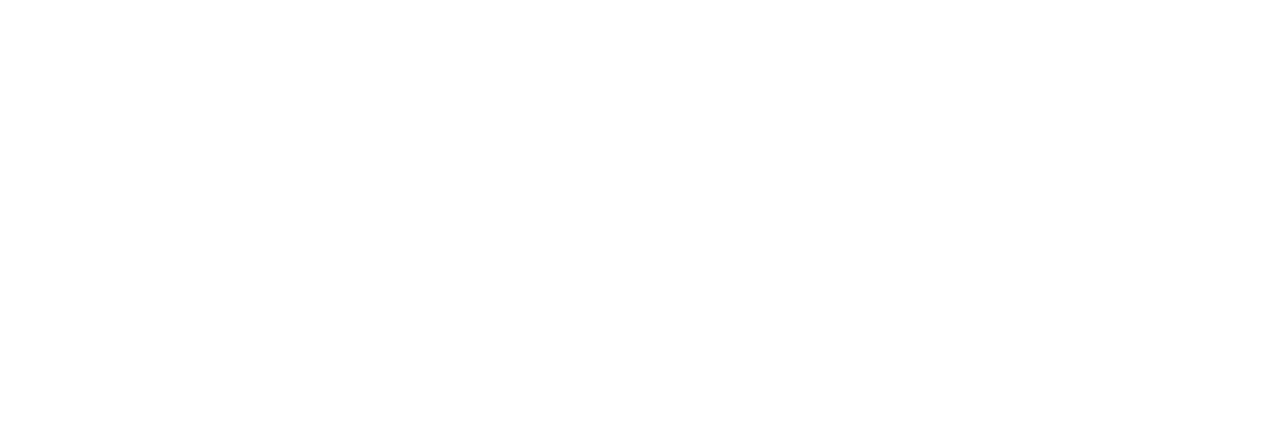
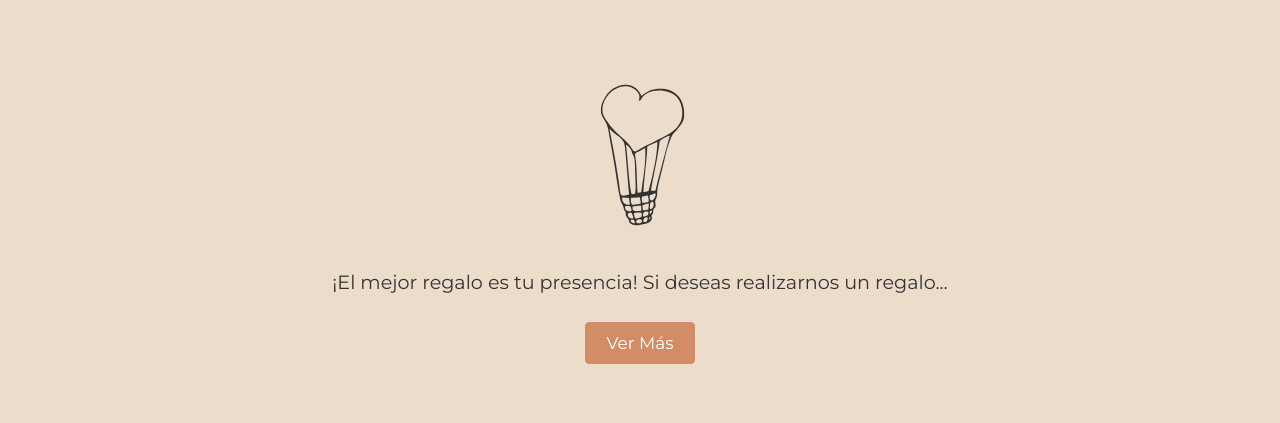
Before and after one commit to dalmiroalvarez/wedding-pilar-alan, a React (Vite) app: page / in a window 1280 px wide. Shown: the part 3562-3985 px from the top of the page. Built offline with nearby package versions, Linux system fonts and the light colour scheme.

Commit message:
Fix Gifts

```diff
--- a/src/components/Gifts.jsx
+++ b/src/components/Gifts.jsx
@@ -1,30 +1,55 @@
-import { useState } from "react";
+import React, { useState, useEffect, useRef } from "react";
 import regalo from "../images/icono-regalo.svg";
 
-const Carousel = () => {
-  // Estado para alternar entre ver más y ver menos
+const Gifts = () => {
   const [showDetails, setShowDetails] = useState(false);
+  const [isVisible, setIsVisible] = useState(false);
+  const carouselRef = useRef(null);
 
-  // Función para manejar el clic en el botón
+  useEffect(() => {
+    const observer = new IntersectionObserver(
+      ([entry]) => {
+        setIsVisible(entry.isIntersecting);
+      },
+      { threshold: 0.1 } // El 10% del elemento debe estar visible para activar la animación
+    );
+
+    if (carouselRef.current) {
+      observer.observe(carouselRef.current);
+    }
+
+    return () => {
+      if (carouselRef.current) {
+        observer.unobserve(carouselRef.current);
+      }
+    };
+  }, []);
+
   const toggleDetails = () => {
     setShowDetails((prev) => !prev);
   };
 
   return (
-    <div id="carouselExampleCaptions" className="carousel slide" data-bs-ride="carousel">
+    <div
+      id="carouselExampleCaptions"
+      className={`carousel slide ${isVisible ? "animate" : ""}`}
+      data-bs-ride="carousel"
+      ref={carouselRef}
+    >
       <div className="carousel-inner" style={{ justifyContent: "end" }}>
         <div className="carousel-item active">
           <div
-            className="d-none d-md-block"
-            style={{ display: "flex", flexDirection: "column", alignItems: "center", gap: "1em" }}
+            className="d-md-block"
+            style={{
+              display: "flex",
+              flexDirection: "column",
+              alignItems: "center",
+              gap: "1em",
+            }}
           >
-            <img
-              src={regalo}
-            />
+            <img src={regalo} />
 
             {showDetails ? (
-              // Contenido detallado
-              <>
               <div className="gifts-container">
                 <div>
                   <h4 className="carousel-bank-title">Cuenta en Pesos</h4>
@@ -45,9 +70,7 @@
                   <p className="carousel-bank-text">C.U.I.L.: 20-35367341-7</p>
                 </div>
               </div>
-              </>
             ) : (
-              // Mensaje inicial
               <p className="carousel-gifts">¡El mejor regalo es tu presencia! Si deseas realizarnos un regalo...</p>
             )}
 
@@ -65,4 +88,4 @@
   );
 };
 
-export default Carousel;
+export default Gifts;
```
